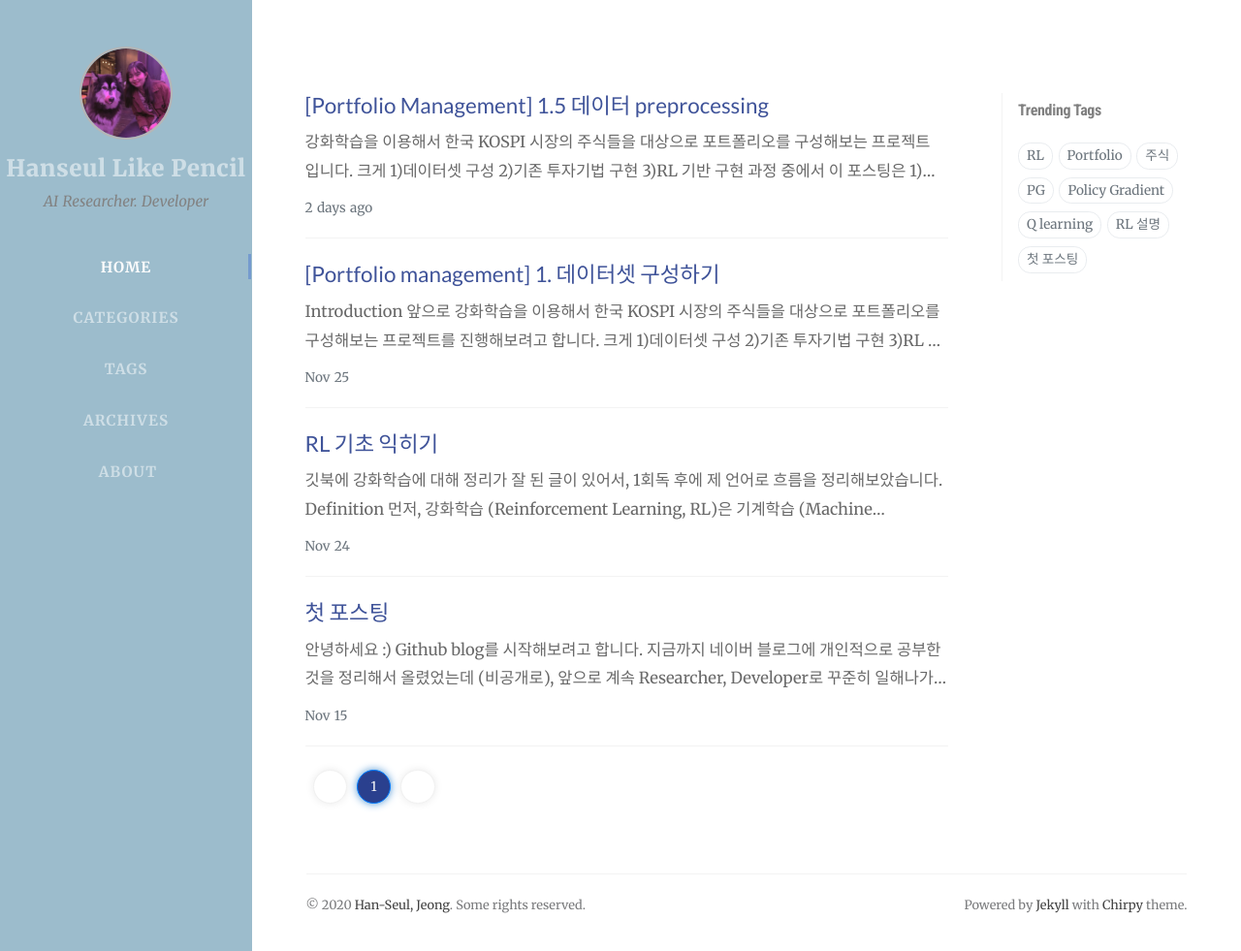
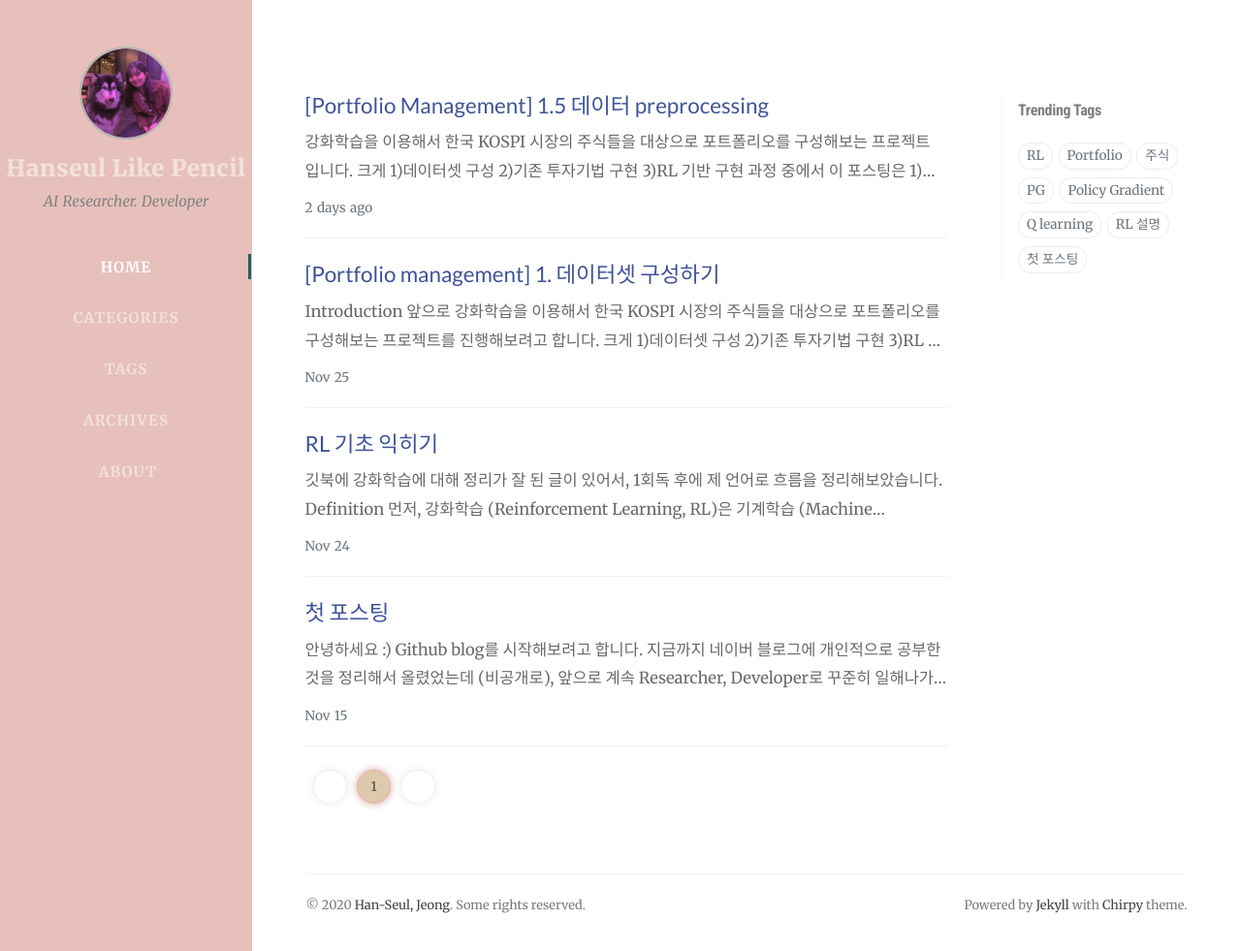
Before and after one commit to hanseul-jeong/hanseul-jeong.github.io, a Jekyll site: the page built from index.html, in a window 1280 px wide and 981 px high. Shown: the whole window at 97% size. Built offline with Jekyll 4.4.1, drawn with Linux system fonts in a browser that asks for light colours; some web fonts are replaced; the list of posts is cut into pages by our own code; comment, search, counter and statistics services are not loaded.

```diff
--- a/assets/css/_colors/light-typography.scss
+++ b/assets/css/_colors/light-typography.scss
@@ -29,9 +29,9 @@
   /* Sidebar */
   --sidebar-bg: radial-gradient(
     circle,
-    rgba(156, 188, 204, 1) 0%,
-    rgba(156, 188, 204, 1) 100%);
-  --nav-cursor-color: #749ACE;
+    rgba(231,192,187, 1) 0%,
+    rgba(231,192,187, 1) 100%);
+  --nav-cursor-color: #236163;
 
   /* Topbar */
   --topbar-wrapper-bg: white;
@@ -45,11 +45,11 @@
   --post-list-text-color: dimgray;
   --btn-patinator-text-color: #555555;
   --btn-paginator-hover-color: #e9ecef;
-  --btn-active-bg: #2a408e;
-  --btn-active-border-color: #007bff;
-  --btn-text-color: #f8f8f8;
+  --btn-active-bg: #DFC9AD;
+  --btn-active-border-color: #EEAEA7;
+  --btn-text-color: #4a4a4a;
   --btn-paginator-border-color: #f1f1f1;
-  --btn-paginator-shadow: #4b92d2;
+  --btn-paginator-shadow: #CCA4A0;
 
   /* Posts */
   --btn-share-hover-color: var(--link-color);
```
